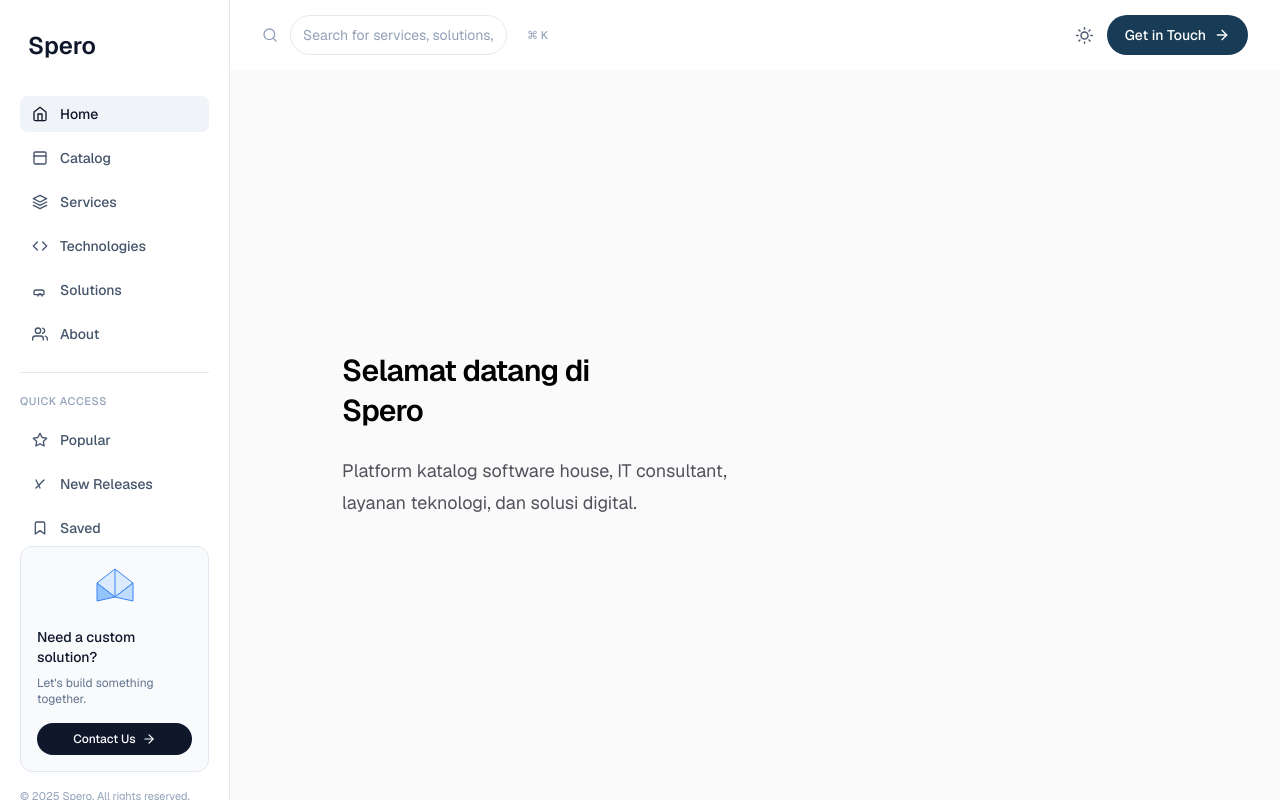
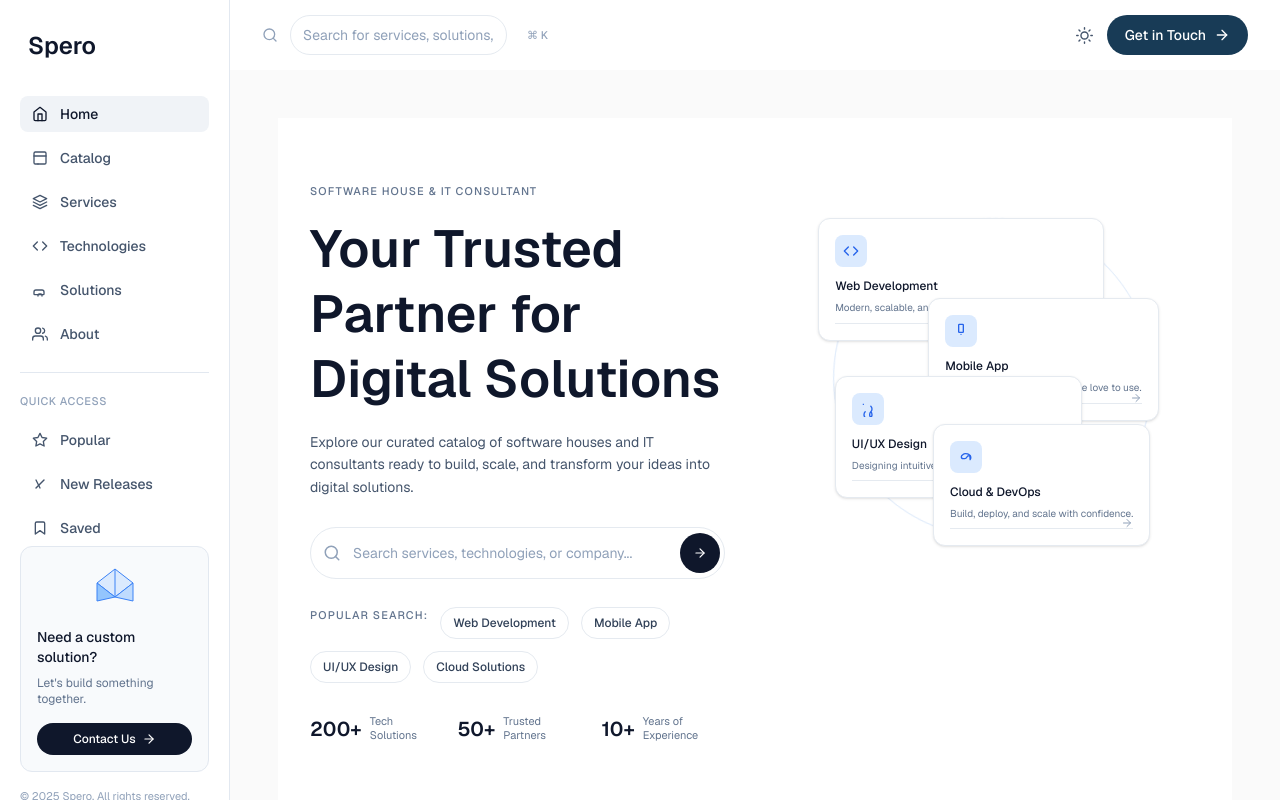
Before and after one commit to RamliWane/e-catalog-SPERO, a Next.js app: page / in a window 1280 px wide. Built offline with nearby package versions, Linux system fonts and the light colour scheme.

Commit message:
feat: added first section at home

```diff
--- /dev/null
+++ b/app/components/home/Hero.tsx
@@ -0,0 +1,141 @@
+import type { ReactElement } from "react";
+
+import SearchIcon from "@/app/components/icons/Search";
+import Code2Icon from "@/app/components/icons/Code2";
+import SmartphoneIcon from "@/app/components/icons/Smartphone";
+import ShapesIcon from "@/app/components/icons/Shapes";
+import CloudIcon from "@/app/components/icons/Cloud";
+
+const POPULAR_TAGS = [
+  "Web Development",
+  "Mobile App",
+  "UI/UX Design",
+  "Cloud Solutions",
+];
+
+const STATS = [
+  { value: "200+", label: "Tech Solutions" },
+  { value: "50+", label: "Trusted Partners" },
+  { value: "10+", label: "Years of Experience" },
+];
+
+const SERVICE_CARDS = [
+  { icon: Code2Icon, title: "Web Development", desc: "Modern, scalable, and high-performance web solutions.", top: "10%", left: "8%", delay: "0s" },
+  { icon: SmartphoneIcon, title: "Mobile App", desc: "iOS & Android apps that people love to use.", top: "30%", right: "10%", delay: "0.2s" },
+  { icon: ShapesIcon, title: "UI/UX Design", desc: "Designing intuitive experiences for real people.", bottom: "20%", left: "12%", delay: "0.4s" },
+  { icon: CloudIcon, title: "Cloud & DevOps", desc: "Build, deploy, and scale with confidence.", bottom: "8%", right: "12%", delay: "0.6s" },
+];
+
+type IconComponent = (props: { className?: string }) => ReactElement;
+
+function FloatingCard({ icon: Icon, title, desc, ...position }: {
+  icon: IconComponent;
+  title: string;
+  desc: string;
+  top?: string;
+  right?: string;
+  bottom?: string;
+  left?: string;
+  delay: string;
+}) {
+  return (
+    <div
+      className="absolute bg-white border border-[#E5EAF0] rounded-xl p-4 shadow-sm flex flex-col items-start gap-2 transition-all duration-300 hover:shadow-md hover:-translate-y-1"
+      style={{
+        ...position,
+        animationDelay: position.delay ? `${position.delay}` : undefined,
+      }}
+    >
+      <div className="flex items-center justify-center w-8 h-8 rounded-lg bg-[#DBEAFE] text-[#2563EB] mb-1">
+        <Icon className="w-4 h-4" />
+      </div>
+      <h4 className="text-[12px] font-medium text-slate-900 leading-tight">{title}</h4>
+      <p className="text-[10px] text-slate-500 leading-tight">{desc}</p>
+      <div className="mt-auto w-full h-[1px] bg-[#E5EAF0] mt-2 flex items-end">
+        <svg width="12" height="12" viewBox="0 0 24 24" fill="none" stroke="currentColor" strokeWidth="2" strokeLinecap="round" strokeLinejoin="round" className="text-slate-400 ml-auto">
+          <line x1="5" y1="12" x2="19" y2="12" />
+          <polyline points="12 5 19 12 12 19" />
+        </svg>
+      </div>
+    </div>
+  );
+}
+
+export default function Hero() {
+  return (
+    <section className="bg-white py-[60px] px-[32px] min-h-[520px] flex flex-col lg:flex-row gap-[60px] items-start">
+      <div className="flex-1 min-w-0 max-w-[560px]">
+        <span className="inline-block mb-[16px] text-[11px] font-medium text-slate-500 uppercase tracking-widest">
+          SOFTWARE HOUSE & IT CONSULTANT
+        </span>
+        <h1 className="text-[48px] lg:text-[52px] font-semibold text-slate-900 leading-tight mb-[20px] max-w-[520px]">
+          Your Trusted Partner for Digital Solutions
+        </h1>
+        <p className="text-[14px] text-slate-600 leading-relaxed mb-[28px] max-w-[460px]">
+          Explore our curated catalog of software houses and IT consultants ready to build, scale, and transform your ideas into digital solutions.
+        </p>
+
+        <div className="flex items-center gap-3 bg-white border border-[#E5EAF0] rounded-full h-[52px] max-w-[540px] shrink-0">
+          <SearchIcon className="w-[18px] h-[18px] text-slate-400 ml-3 shrink-0" />
+          <input
+            type="text"
+            placeholder="Search services, technologies, or company..."
+            className="flex-1 h-full bg-transparent border-none text-sm text-slate-900 placeholder-slate-400 focus:outline-none pr-3 pl-0 min-w-0"
+          />
+          <button
+            type="button"
+            className="w-[40px] h-[40px] rounded-full bg-slate-900 text-white flex items-center justify-center hover:bg-[#0f2a3e] transition-colors duration-150 focus-visible:outline-none focus-visible:ring-2 focus-visible:ring-slate-900 focus-visible:ring-offset-2 mr-1"
+            aria-label="Search"
+          >
+            <svg width="14" height="14" viewBox="0 0 24 24" fill="none" stroke="currentColor" strokeWidth="2" strokeLinecap="round" strokeLinejoin="round">
+              <line x1="5" y1="12" x2="19" y2="12" />
+              <polyline points="12 5 19 12 12 19" />
+            </svg>
+          </button>
+        </div>
+
+        <div className="mt-[28px] flex flex-wrap gap-3">
+          <span className="text-[11px] font-medium text-slate-500 uppercase tracking-widest whitespace-nowrap">
+            Popular search:
+          </span>
+          {POPULAR_TAGS.map((tag) => (
+            <button
+              key={tag}
+              type="button"
+              className="text-[12px] font-medium text-slate-700 px-3 py-1.5 rounded-full border border-[#E5EAF0] bg-white hover:bg-[#F5F7FA] hover:text-slate-900 transition-colors duration-150 focus-visible:outline-none focus-visible:ring-2 focus-visible:ring-[#183B56] whitespace-nowrap shrink-0"
+            >
+              {tag}
+            </button>
+          ))}
+        </div>
+
+        <div className="mt-[32px] flex gap-[30px]">
+          {STATS.map((stat) => (
+            <div key={stat.value} className="flex items-center gap-2">
+              <span className="text-[20px] font-semibold text-slate-900 leading-none">{stat.value}</span>
+              <span className="text-[11px] text-slate-500 leading-tight">{stat.label}</span>
+            </div>
+          ))}
+        </div>
+      </div>
+
+      <div className="flex-1 relative min-h-[400px] flex items-center justify-center overflow-hidden">
+        <div className="absolute inset-0 flex items-center justify-center">
+          <div className="relative w-[320px] h-[320px]">
+            <div className="absolute inset-0 border border-[#E5EAF0] rounded-full animate-pulse opacity-50" />
+            <div className="absolute inset-0 border border-[#DBEAFE] rounded-full opacity-80 animate-[spin_20s_linear_infinite]" />
+            <div className="absolute inset-0 flex items-center justify-center">
+              <div className="w-[120px] h-[120px] rounded-full bg-[#183B56]/10 border border-[#183B56]/20 flex items-center justify-center">
+                <span className="text-[40px] font-bold text-[#183B56]">S</span>
+              </div>
+            </div>
+          </div>
+        </div>
+
+        {SERVICE_CARDS.map((card, i) => (
+          <FloatingCard key={i} {...card} />
+        ))}
+      </div>
+    </section>
+  );
+}
--- /dev/null
+++ b/app/components/icons/Cloud.tsx
@@ -0,0 +1,18 @@
+export default function CloudIcon({ className }: { className?: string }) {
+  return (
+    <svg
+      width="16"
+      height="16"
+      viewBox="0 0 24 24"
+      fill="none"
+      stroke="currentColor"
+      strokeWidth="2"
+      strokeLinecap="round"
+      strokeLinejoin="round"
+      className={className}
+      aria-hidden="true"
+    >
+      <path d="M18.2 16c.8-1.1 1.2-2.5 1-3.9 -.2-1.4-1-2.6-2.2-3.3C15.2 7.2 13 7 11 7c-1.3 0-2.5.4-3.5 1.2l-.1.1C6.5 8.7 5 9.9 5 11.5c0 1.6 1.3 2.9 2.9 2.9h2.2c1.3 0 2.5-.8 3-2 .8-1.7 2.8-2.7 4.7-2.7z" />
+    </svg>
+  );
+}
--- /dev/null
+++ b/app/components/icons/Code2.tsx
@@ -0,0 +1,19 @@
+export default function Code2Icon({ className }: { className?: string }) {
+  return (
+    <svg
+      width="16"
+      height="16"
+      viewBox="0 0 24 24"
+      fill="none"
+      stroke="currentColor"
+      strokeWidth="2"
+      strokeLinecap="round"
+      strokeLinejoin="round"
+      className={className}
+      aria-hidden="true"
+    >
+      <polyline points="16 18 22 12 16 6" />
+      <polyline points="8 6 2 12 8 18" />
+    </svg>
+  );
+}
--- /dev/null
+++ b/app/components/icons/Search.tsx
@@ -0,0 +1,19 @@
+export default function SearchIcon({ className }: { className?: string }) {
+  return (
+    <svg
+      width="16"
+      height="16"
+      viewBox="0 0 24 24"
+      fill="none"
+      stroke="currentColor"
+      strokeWidth="2"
+      strokeLinecap="round"
+      strokeLinejoin="round"
+      className={className}
+      aria-hidden="true"
+    >
+      <circle cx="11" cy="11" r="8" />
+      <path d="M21 21l-4.3-4.3" />
+    </svg>
+  );
+}
--- /dev/null
+++ b/app/components/icons/Shapes.tsx
@@ -0,0 +1,19 @@
+export default function ShapesIcon({ className }: { className?: string }) {
+  return (
+    <svg
+      width="16"
+      height="16"
+      viewBox="0 0 24 24"
+      fill="none"
+      stroke="currentColor"
+      strokeWidth="2"
+      strokeLinecap="round"
+      strokeLinejoin="round"
+      className={className}
+      aria-hidden="true"
+    >
+      <path d="M16.24 7.76a6 6 0 0 1 0 8.49m-8.48-.01a6 6 0 0 0 0 8.49m8.48-8.49a6 6 0 0 0 0 8.49m0-8.49a6 6 0 0 1 0 8.49" />
+      <path d="M5 5l.01.01M17 17l.01.01" />
+    </svg>
+  );
+}
--- /dev/null
+++ b/app/components/icons/Smartphone.tsx
@@ -0,0 +1,19 @@
+export default function SmartphoneIcon({ className }: { className?: string }) {
+  return (
+    <svg
+      width="16"
+      height="16"
+      viewBox="0 0 24 24"
+      fill="none"
+      stroke="currentColor"
+      strokeWidth="2"
+      strokeLinecap="round"
+      strokeLinejoin="round"
+      className={className}
+      aria-hidden="true"
+    >
+      <rect width="7" height="12" x="8.5" y="2" rx="1" ry="1" />
+      <path d="M12 17h.01" />
+    </svg>
+  );
+}
--- a/app/page.tsx
+++ b/app/page.tsx
@@ -1,5 +1,6 @@
 import Sidebar from "./components/layout/Sidebar";
 import TopNavbar from "./components/layout/TopNavbar";
+import Hero from "./components/home/Hero";
 
 export default function Home() {
   return (
@@ -8,17 +9,7 @@ export default function Home() {
       <div className="ml-[230px] flex-1 flex flex-col min-h-0">
         <TopNavbar />
         <main className="flex-1 overflow-y-auto p-8 sm:p-12">
-          <div className="flex flex-col items-center justify-center min-h-full py-32 px-16 sm:items-start sm:text-left">
-            <div className="flex flex-col gap-6 text-center sm:items-start sm:text-left">
-              <h1 className="max-w-xs text-3xl font-semibold leading-10 tracking-tight text-black dark:text-zinc-50">
-                Selamat datang di Spero
-              </h1>
-              <p className="max-w-md text-lg leading-8 text-zinc-600 dark:text-zinc-400">
-                Platform katalog software house, IT consultant, layanan teknologi,
-                dan solusi digital.
-              </p>
-            </div>
-          </div>
+          <Hero />
         </main>
       </div>
     </div>
```
